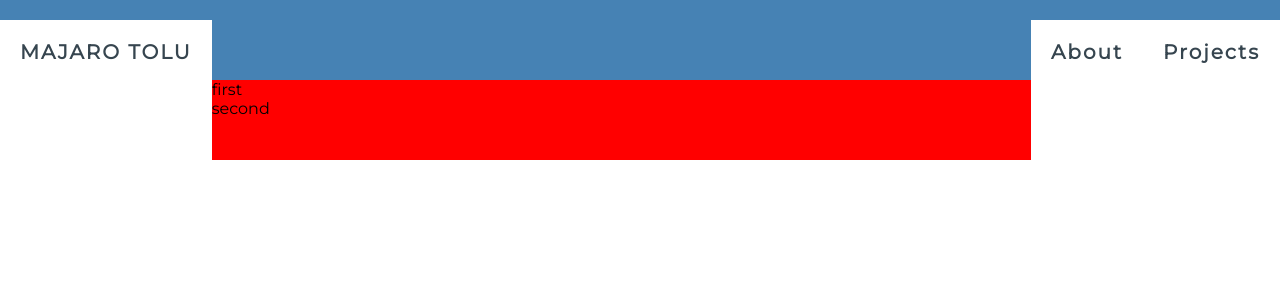
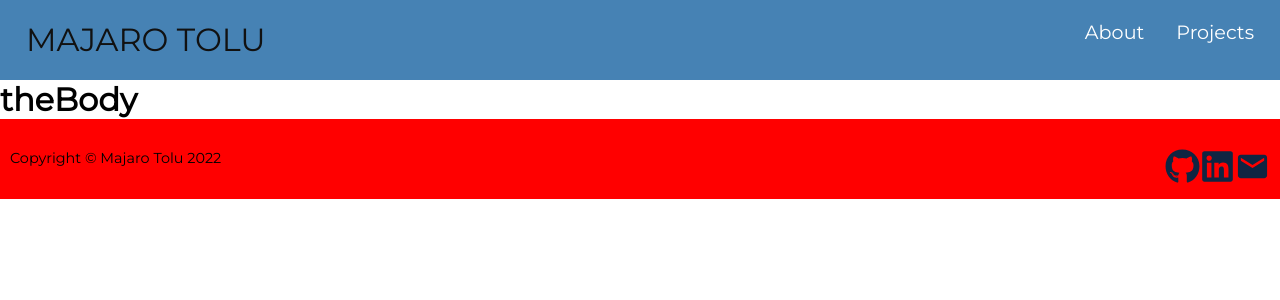
Before and after one commit to maja0011/personal_website, a React (Create React App) app: page / in a window 1280 px wide. Shown: the top 300 px of the page. Built offline with nearby package versions, Linux system fonts and the light colour scheme.

Commit message:
Footer Added

```diff
--- a/src/App.js
+++ b/src/App.js
@@ -3,6 +3,7 @@ import './App.css';
 import ScrollToTop from './components/scrolltotop';
 import Header from './components/header';
 import Footer from './components/footer';
+import Homepage from './components/homepage';
 
 
 function App() {
@@ -10,7 +11,7 @@ function App() {
     <div className="App">
       <ScrollToTop/>
       <Header/>
-      {/* <Homepage/>*/}
+      <Homepage/>
       <Footer/>
 
 
--- a/src/components/footer.js
+++ b/src/components/footer.js
@@ -1,5 +1,4 @@
 import '../css/footer.css';
-import { Navbar,Container, Button, Row, Col} from 'react-bootstrap/';
 import { NavLink, Link } from 'react-router-dom';
 import {FaGithub, FaLinkedin} from "react-icons/fa"
 import {MdEmail} from "react-icons/md";
@@ -9,28 +8,16 @@ import {MdEmail} from "react-icons/md";
 function Footer () {
 return (
 
-    <Container>
-        <div className='theFooter'>
-        <Row>
-            <Col>
-            first
-                {/* <div className='footerCopyright'>
-                    <p>Down in the footer</p>
-
-                </div> */}
-            </Col>
-
-            <Col >
-            second
-                {/* <div className='footerIcons'>
-                    <p>icons</p>
-                </div> */}
-
-            </Col>
-        </Row>
-        </div>
-    </Container>
-
+   <div className='theFooter'>
+    <div className='leftFooter'>
+        Copyright © Majaro Tolu {new Date().getFullYear()}
+    </div>
+    <div className='rightFooter'>
+      <a href="https://github.com/maja0011" target="blank"><FaGithub className="mediaItem" size="35" /></a>
+      <a href="https://www.linkedin.com/in/adebayo-majaro-02235b202/" target="blank"><FaLinkedin className="mediaItem" size="35" /></a>
+      <a href="mailto:tolumaj@gmail.com" target="blank"><MdEmail className="mediaItem"size="35"  /></a>
+    </div>
+   </div>
 );
 
 }
--- a/src/components/header.js
+++ b/src/components/header.js
@@ -1,32 +1,31 @@
-import { Navbar,Container, NavbarBrand, Button} from 'react-bootstrap';
 import { NavLink, Link } from 'react-router-dom';
 import '../css/header.css';
 
 
 function Header() {
     return(
-        <div className='headerContainer'>
-        <Navbar >
+        <nav className='headerContainer'>
 
-            <NavbarBrand className="navbarBrand" >
-                <Link to= {'/'}><Button className="brandButton">MAJARO TOLU</Button></Link>
-            </NavbarBrand>
+
+            <div className="navbarBrand" >
+                <Link to= {'/'} className='homeLink'>MAJARO TOLU</Link>
+            </div>
             <div className="headerList">
 
-            <NavLink  to="/about" activeClassName="active" >
-                <Button className="headerButton">About</Button>{''}
+            <NavLink  to="/about" className ='componentLink'activeClassName="active" >
+                About{''}
             </NavLink>
 
 
-            <NavLink  to="/projects" activeClassName="active" >
-            <Button className="headerButton">Projects</Button>{''}
+            <NavLink  to="/projects"className ='componentLink' activeClassName="active" >
+            Projects{''}
             </NavLink>
 
 
             </div>
 
-        </Navbar>
-        </div>
+
+        </nav>
     );
 }
 export default Header;
--- /dev/null
+++ b/src/components/homepage.js
@@ -0,0 +1,11 @@
+
+
+function Homepage () {
+    return (
+       <h1>theBody</h1>
+
+    );
+
+}
+
+export default Homepage;
--- a/src/css/footer.css
+++ b/src/css/footer.css
@@ -1,5 +1,28 @@
 .theFooter {
     background-color: red;
     overflow: hidden;
-    min-height: 10vh;
+    height: 80px;
+    padding: 30px 10px;
+  font-size: 0.9rem;
   }
+
+  .leftFooter {
+    float: left;
+  }
+
+  .rightFooter {
+    float: right;
+  }
+
+  .mediaItem {
+    color: #102542;
+    align-items: center;
+  }
+
+  .mediaItem:hover {
+    color: #574B60;
+    -webkit-transform: scale(1.2);
+    -moz-transform: scale(1.2);
+    -ms-transform: scale(1.2);
+    transform: scale(1.2);
+  }
--- a/src/css/header.css
+++ b/src/css/header.css
@@ -1,61 +1,62 @@
+.headerContainer {
+  background-color: steelblue;
+  height: 80px;
+  padding: 20px 10px;
+  font-size: 1.2rem;
+  overflow: hidden;
+
+
+}
 .navbarBrand {
-  font-family: "sans-serif";
-  font-size: 2rem;
-  font-weight: 900;
-  color: #111;
-  text-transform: uppercase;
-  display: block;
-  margin: 0 auto;
-  text-align: left;
-  padding: 20px 0;
-  border-bottom: none;
+  float: left;
+  text-align: center;
+  text-decoration: none;
+  cursor: pointer;
+
 }
-.brandButton {
-  background-color: white;
-  padding: 20px;
-  border: 0;
-  font-family: Montserrat, "Helvetica Neue", Helvetica, Arial, sans-serif;
-  font-weight: 900;
-  font-size: 20px;
-  text-align: center;
-  letter-spacing: 0.1em;
-  line-height: 25px;
-  color: #36454f;
-  float: left;
-}
-.brandButton.logo {
-  font-size: 25px;
-  font-weight: bold;
-}
-.brandButton:hover {
-  background-color: #e7feff;
+
+.navbarBrand:hover {
+  background-color: lightblue;
   color: #446ccf;
 }
-.headerContainer {
-  background-color: steelblue;
-  min-height: 10vh;
+.homeLink {
+
+  font-size: 2rem;
+  padding: 0.5rem 1rem;
+  color: #111;
+  text-decoration: none;
 
 }
-.headerButton {
-  background-color: white;
-  padding: 20px;
-  margin-top: -1em;
-  border: 0;
-  font-family: Montserrat, "Helvetica Neue", Helvetica, Arial, sans-serif;
-  font-weight: 900;
-  font-size: 20px;
-  text-align: center;
-  letter-spacing: 0.1em;
-  line-height: 25px;
-  color: #36454f;
-}
-.headerButton:hover {
-  background-color: #e7feff;
+.homeLink:hover {
   color: #446ccf;
-}
-.headerButton.active {
-  background-color: lightblue;
 }
 .headerList {
   float: right;
+
 }
+.componentLink {
+  color:white;
+  text-decoration: none;
+  padding: 0.5rem 1rem;
+}
+
+.componentLink:hover {
+  background-color: lightblue;
+  color: #446ccf;
+  border-radius: 4px;
+  transition: all 0.2s ease-out;
+
+}
+
+@media screen and (max-width: 500px) {
+  .componentLink {
+    float: none;
+    display: block;
+    text-align: left;
+  }
+
+  .headerList {
+    float: none;
+
+  }
+}
```
